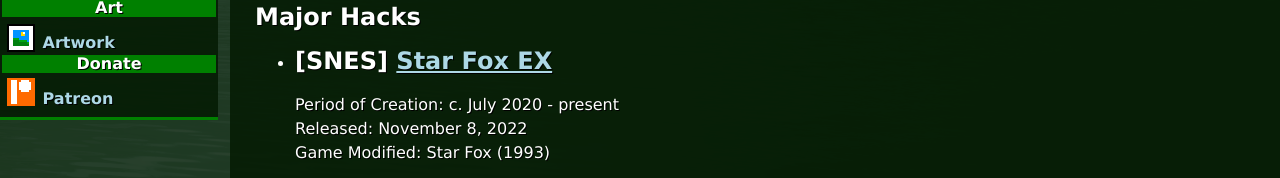
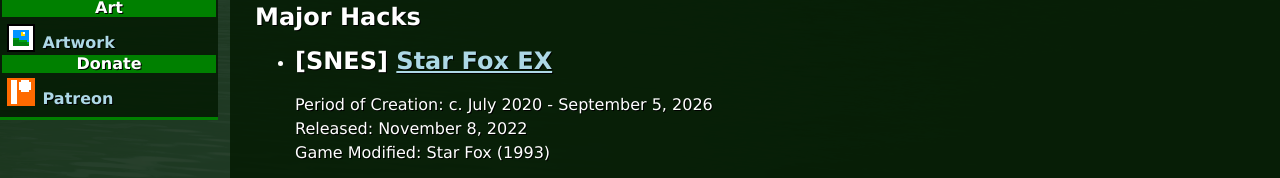
Before and after one commit to Sunlitspace542/sunlitspace542.github.io, a plain HTML site: page romhacks.html in a window 1280 px wide. Shown: the part 284-462 px from the top of the page. Drawn offline with Linux system fonts and the light colour scheme.

Commit message:
Update romhacks.html

```diff
--- a/romhacks.html
+++ b/romhacks.html
@@ -74,7 +74,7 @@
 					<li>
 						<h2>[SNES] <a href="https://rhpz.org/499">Star Fox EX</a></h2>
 						<p>
-							Period of Creation: c. July 2020 - present<br>
+							Period of Creation: c. July 2020 - September 5, 2026<br>
 							Released: November 8, 2022<br>
 							Game Modified: Star Fox (1993)<br>
 						</p>
```
